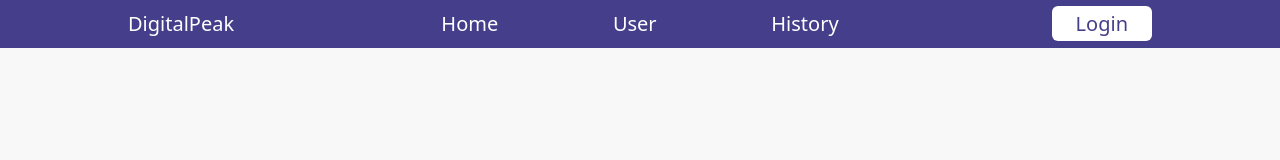
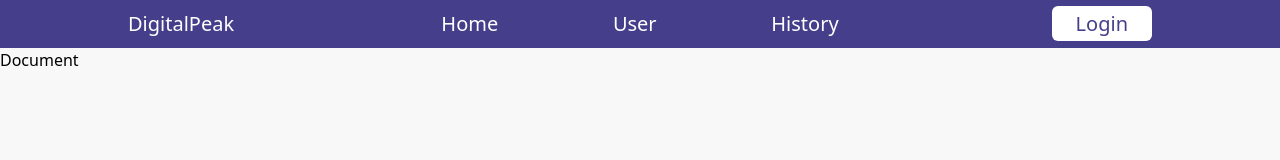
Before and after one commit to bakyt03/DTHack-24, a React (Create React App) app in the folder frontend/: page /doc in a window 1280 px wide. Shown: the top 160 px of the page. Built offline with nearby package versions, Linux system fonts and the light colour scheme.

Commit message:
route protect

```diff
--- a/frontend/src/App.js
+++ b/frontend/src/App.js
@@ -7,6 +7,7 @@ import User from './pages/User';
 import History from './pages/History';
 import Login from './pages/Login';
 import Signup from './pages/Signup';
+import Document from './pages/Document';
 import { useAuthContext } from './hooks/useAuthContext';
 
 
@@ -19,10 +20,11 @@ export default function App() {
         <Navbar />
         <Routes className=''>
           <Route index element={<Home />} />
-          <Route path="user" element={<User />} />
-          <Route path="history" element={<History />} />
-          <Route path="login" element={!user ? <Login /> : <Navigate to={"/admin"} />} />
-          <Route path="signup" element={!user ? <Signup /> : <Navigate to={"/admin"} />} />
+          <Route path='doc' element={!user ? <Document /> : <Navigate to={"/login"} />} />
+          <Route path="user" element={!user ? <User /> : <Navigate to={"/login"} />} />
+          <Route path="history" element={!user ? <History /> : <Navigate to={"/login"} />} />
+          <Route path="login" element={!user ? <Login /> : <Navigate to={"/"} />} />
+          <Route path="signup" element={!user ? <Signup /> : <Navigate to={"/"} />} />
         </Routes>
         {/* <Footer /> */}
       </main>
--- /dev/null
+++ b/frontend/src/pages/Document.jsx
@@ -0,0 +1,5 @@
+export default function Document() {
+    return (
+        <div>Document</div>
+    )
+}
```
